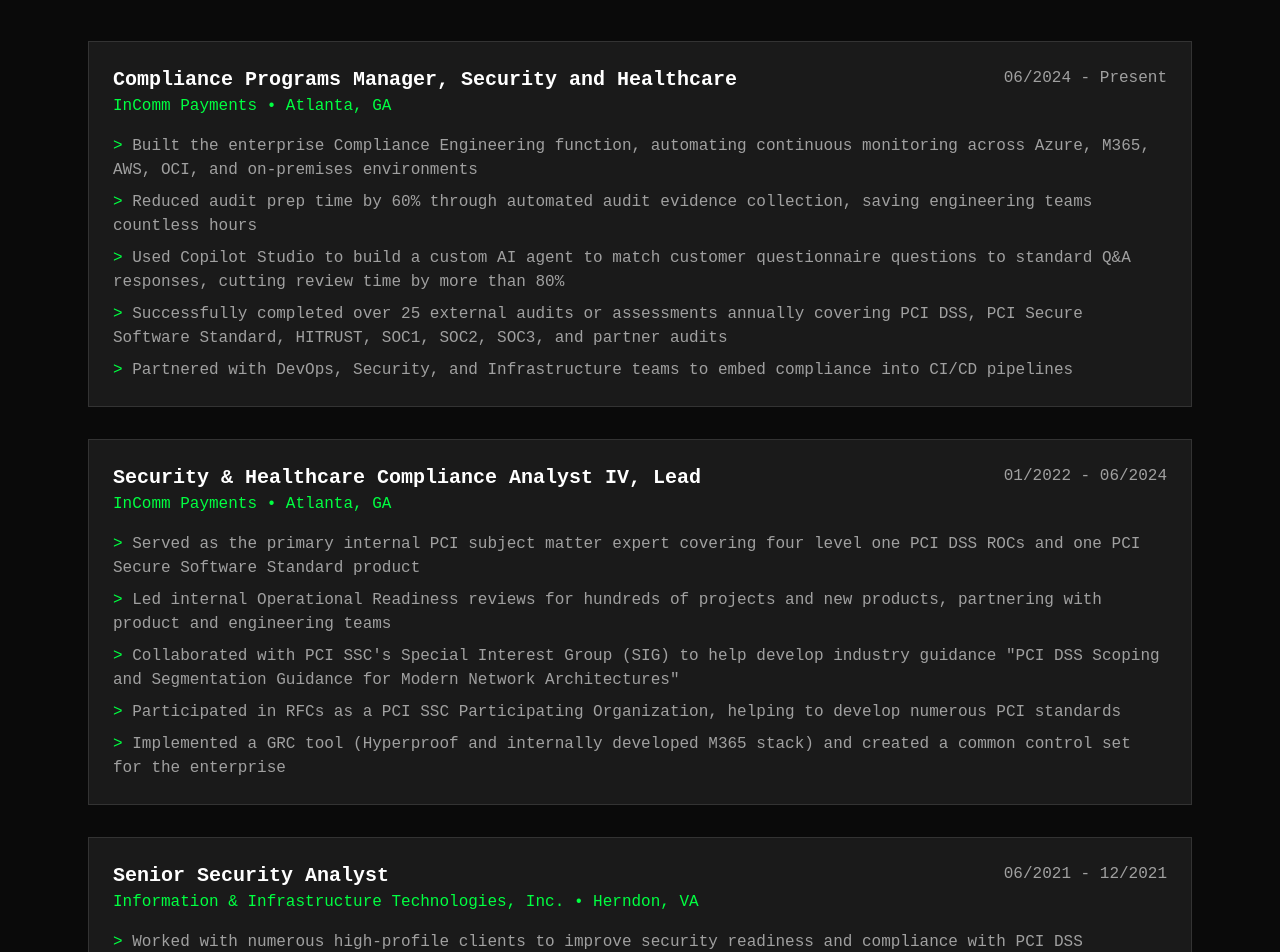
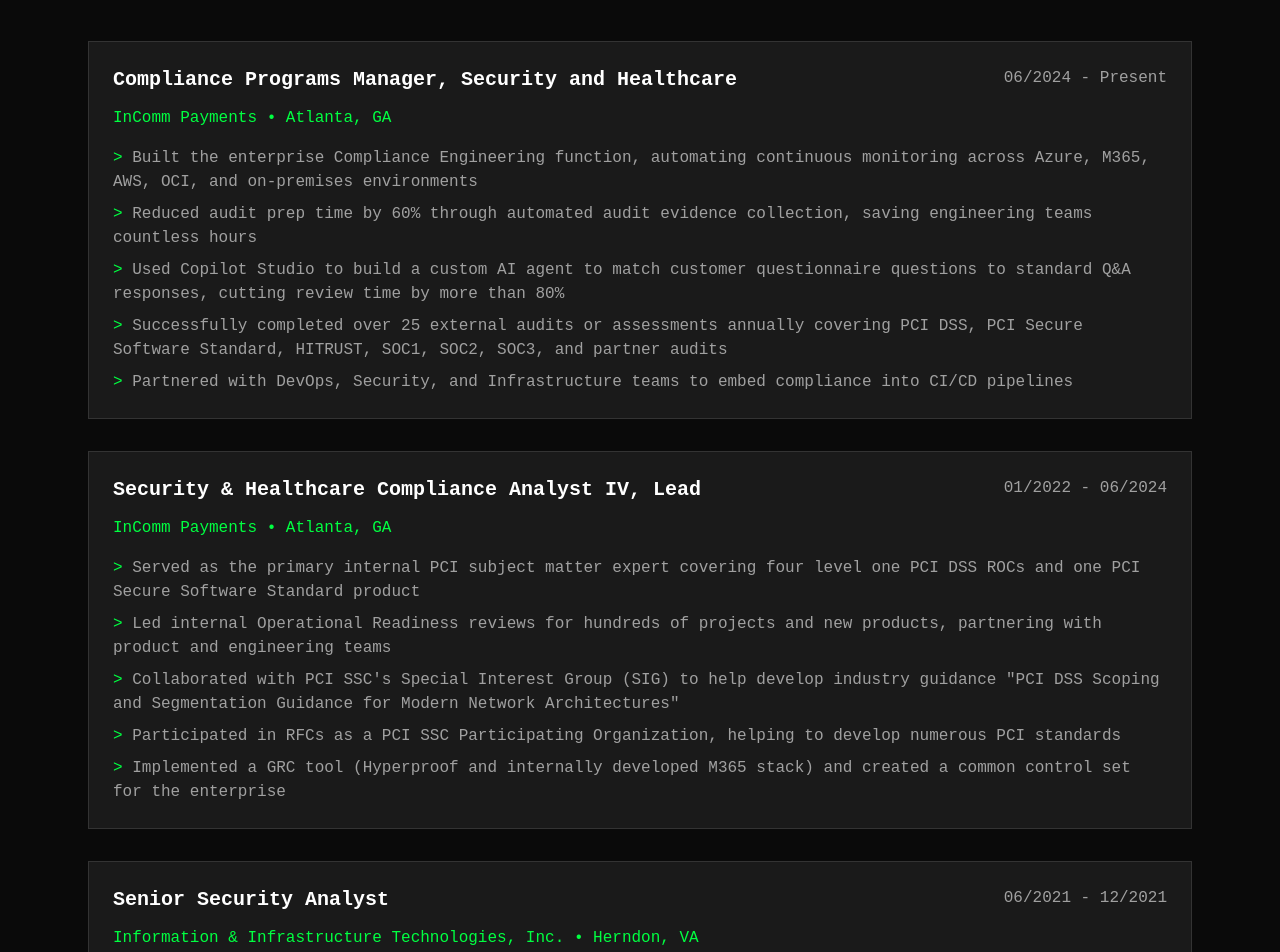
Before and after one commit to JoshDoesIT/JoshDoes.IT-Website, a Next.js app: page / in a window 1280 px wide. Shown: the part 1848-2800 px from the top of the page. Built offline with nearby package versions, Linux system fonts and the light colour scheme.

Commit message:
Fix description text wrapping and improve Work Experience mobile layout

```diff
--- a/app/page.tsx
+++ b/app/page.tsx
@@ -24,8 +24,7 @@
               <span className="text-terminal-green">&gt;</span> GRC Engineering & Security Automation Specialist
             </div>
             <div className="text-terminal-gray mb-8">
-              <div>Operationalizing GRC programs through code,</div>
-              <div>integrations, and workflow automation across enterprise environments.</div>
+              Operationalizing GRC programs through code, integrations, and workflow automation across enterprise environments.
             </div>
             <div className="flex justify-center space-x-4">
               <a
@@ -104,12 +103,12 @@
             </div>
             <div className="space-y-8">
               <div className="bg-terminal-surface border border-terminal-border p-6">
-                <div className="flex items-start justify-between mb-4">
-                  <div>
-                    <h3 className="text-xl font-semibold text-white">Compliance Programs Manager, Security and Healthcare</h3>
-                    <div className="text-terminal-green">InComm Payments • Atlanta, GA</div>
+                <div className="mb-4">
+                  <div className="flex flex-col md:flex-row md:items-start md:justify-between mb-2">
+                    <h3 className="text-xl font-semibold text-white mb-1">Compliance Programs Manager, Security and Healthcare</h3>
+                    <div className="text-terminal-gray md:text-right md:ml-4 md:flex-shrink-0">06/2024 - Present</div>
                   </div>
-                  <div className="text-terminal-gray">06/2024 - Present</div>
+                  <div className="text-terminal-green">InComm Payments • Atlanta, GA</div>
                 </div>
                 <ul className="space-y-2 text-terminal-gray">
                   <li><span className="text-terminal-green">&gt;</span> Built the enterprise Compliance Engineering function, automating continuous monitoring across Azure, M365, AWS, OCI, and on-premises environments</li>
@@ -120,12 +119,12 @@
                 </ul>
               </div>
               <div className="bg-terminal-surface border border-terminal-border p-6">
-                <div className="flex items-start justify-between mb-4">
-                  <div>
-                    <h3 className="text-xl font-semibold text-white">Security & Healthcare Compliance Analyst IV, Lead</h3>
-                    <div className="text-terminal-green">InComm Payments • Atlanta, GA</div>
+                <div className="mb-4">
+                  <div className="flex flex-col md:flex-row md:items-start md:justify-between mb-2">
+                    <h3 className="text-xl font-semibold text-white mb-1">Security & Healthcare Compliance Analyst IV, Lead</h3>
+                    <div className="text-terminal-gray md:text-right md:ml-4 md:flex-shrink-0">01/2022 - 06/2024</div>
                   </div>
-                  <div className="text-terminal-gray">01/2022 - 06/2024</div>
+                  <div className="text-terminal-green">InComm Payments • Atlanta, GA</div>
                 </div>
                 <ul className="space-y-2 text-terminal-gray">
                   <li><span className="text-terminal-green">&gt;</span> Served as the primary internal PCI subject matter expert covering four level one PCI DSS ROCs and one PCI Secure Software Standard product</li>
@@ -136,12 +135,12 @@
                 </ul>
               </div>
               <div className="bg-terminal-surface border border-terminal-border p-6">
-                <div className="flex items-start justify-between mb-4">
-                  <div>
-                    <h3 className="text-xl font-semibold text-white">Senior Security Analyst</h3>
-                    <div className="text-terminal-green">Information & Infrastructure Technologies, Inc. • Herndon, VA</div>
+                <div className="mb-4">
+                  <div className="flex flex-col md:flex-row md:items-start md:justify-between mb-2">
+                    <h3 className="text-xl font-semibold text-white mb-1">Senior Security Analyst</h3>
+                    <div className="text-terminal-gray md:text-right md:ml-4 md:flex-shrink-0">06/2021 - 12/2021</div>
                   </div>
-                  <div className="text-terminal-gray">06/2021 - 12/2021</div>
+                  <div className="text-terminal-green">Information & Infrastructure Technologies, Inc. • Herndon, VA</div>
                 </div>
                 <ul className="space-y-2 text-terminal-gray">
                   <li><span className="text-terminal-green">&gt;</span> Worked with numerous high-profile clients to improve security readiness and compliance with PCI DSS</li>
@@ -150,12 +149,12 @@
                 </ul>
               </div>
               <div className="bg-terminal-surface border border-terminal-border p-6">
-                <div className="flex items-start justify-between mb-4">
-                  <div>
-                    <h3 className="text-xl font-semibold text-white">Information Security Analyst</h3>
-                    <div className="text-terminal-green">Information & Infrastructure Technologies, Inc. • Herndon, VA</div>
+                <div className="mb-4">
+                  <div className="flex flex-col md:flex-row md:items-start md:justify-between mb-2">
+                    <h3 className="text-xl font-semibold text-white mb-1">Information Security Analyst</h3>
+                    <div className="text-terminal-gray md:text-right md:ml-4 md:flex-shrink-0">01/2021 - 06/2021</div>
                   </div>
-                  <div className="text-terminal-gray">01/2021 - 06/2021</div>
+                  <div className="text-terminal-green">Information & Infrastructure Technologies, Inc. • Herndon, VA</div>
                 </div>
                 <ul className="space-y-2 text-terminal-gray">
                   <li><span className="text-terminal-green">&gt;</span> Worked under the PCI QSA and assisted with PCI assessments</li>
@@ -163,12 +162,12 @@
                 </ul>
               </div>
               <div className="bg-terminal-surface border border-terminal-border p-6">
-                <div className="flex items-start justify-between mb-4">
-                  <div>
-                    <h3 className="text-xl font-semibold text-white">Systems Analyst</h3>
-                    <div className="text-terminal-green">City of Kingsport • Kingsport, TN</div>
+                <div className="mb-4">
+                  <div className="flex flex-col md:flex-row md:items-start md:justify-between mb-2">
+                    <h3 className="text-xl font-semibold text-white mb-1">Systems Analyst</h3>
+                    <div className="text-terminal-gray md:text-right md:ml-4 md:flex-shrink-0">10/2019 - 01/2021</div>
                   </div>
-                  <div className="text-terminal-gray">10/2019 - 01/2021</div>
+                  <div className="text-terminal-green">City of Kingsport • Kingsport, TN</div>
                 </div>
                 <ul className="space-y-2 text-terminal-gray">
                   <li><span className="text-terminal-green">&gt;</span> Administered numerous systems including ERP, ITAM, POS, E-Mail, Document/Records Management, M365, Public Safety, and more</li>
@@ -179,12 +178,12 @@
                 </ul>
               </div>
               <div className="bg-terminal-surface border border-terminal-border p-6">
-                <div className="flex items-start justify-between mb-4">
-                  <div>
-                    <h3 className="text-xl font-semibold text-white">Help Desk Analyst</h3>
-                    <div className="text-terminal-green">City of Kingsport • Kingsport, TN</div>
+                <div className="mb-4">
+                  <div className="flex flex-col md:flex-row md:items-start md:justify-between mb-2">
+                    <h3 className="text-xl font-semibold text-white mb-1">Help Desk Analyst</h3>
+                    <div className="text-terminal-gray md:text-right md:ml-4 md:flex-shrink-0">03/2019 - 10/2019</div>
                   </div>
-                  <div className="text-terminal-gray">03/2019 - 10/2019</div>
+                  <div className="text-terminal-green">City of Kingsport • Kingsport, TN</div>
                 </div>
                 <ul className="space-y-2 text-terminal-gray">
                   <li><span className="text-terminal-green">&gt;</span> Triaged and routed all IT service requests as the sole Help Desk Analyst</li>
@@ -193,12 +192,12 @@
                 </ul>
               </div>
               <div className="bg-terminal-surface border border-terminal-border p-6">
-                <div className="flex items-start justify-between mb-4">
-                  <div>
-                    <h3 className="text-xl font-semibold text-white">Founder</h3>
-                    <div className="text-terminal-green">Cell4More.com • Kingsport, TN</div>
+                <div className="mb-4">
+                  <div className="flex flex-col md:flex-row md:items-start md:justify-between mb-2">
+                    <h3 className="text-xl font-semibold text-white mb-1">Founder</h3>
+                    <div className="text-terminal-gray md:text-right md:ml-4 md:flex-shrink-0">05/2018 - 09/2019</div>
                   </div>
-                  <div className="text-terminal-gray">05/2018 - 09/2019</div>
+                  <div className="text-terminal-green">Cell4More.com • Kingsport, TN</div>
                 </div>
                 <ul className="space-y-2 text-terminal-gray">
                   <li><span className="text-terminal-green">&gt;</span> Developed web application front-end and back-end for e-waste recycling business</li>
```
